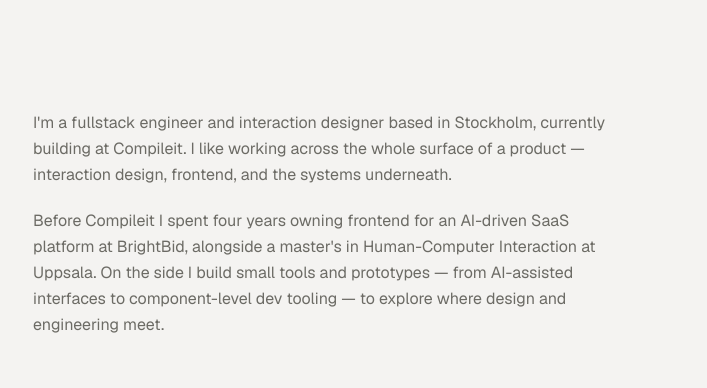
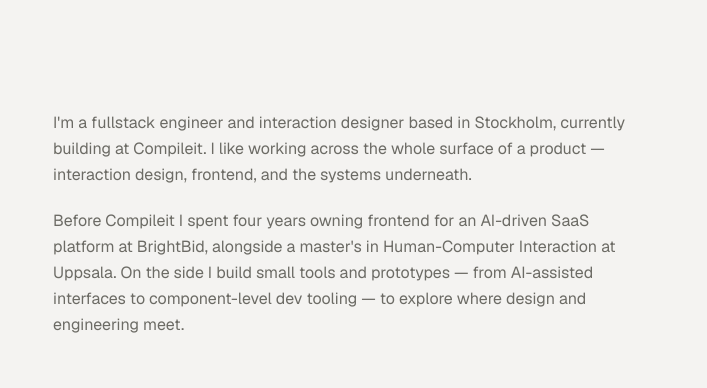
Before and after one commit to erikwijnbladh/EW26, a Next.js app: page /about in a window 1280 px wide. Shown: the part 346-734 px from the top of the page, without its empty margins (255-962 px from the left). Built offline with nearby package versions, Linux system fonts and the light colour scheme.

Commit message:
Align About bio with the contact/list left edge

```diff
--- a/src/app/about/page.tsx
+++ b/src/app/about/page.tsx
@@ -26,7 +26,7 @@
         </Reveal>
       </section>
 
-      <section className="flex flex-col gap-5 pt-10">
+      <section className="flex flex-col gap-5 pt-10 pl-5">
         {profile.bio.map((paragraph, i) => (
           <Reveal key={i} delay={i * 0.05}>
             <p className="max-w-xl text-base leading-relaxed text-muted">
```
